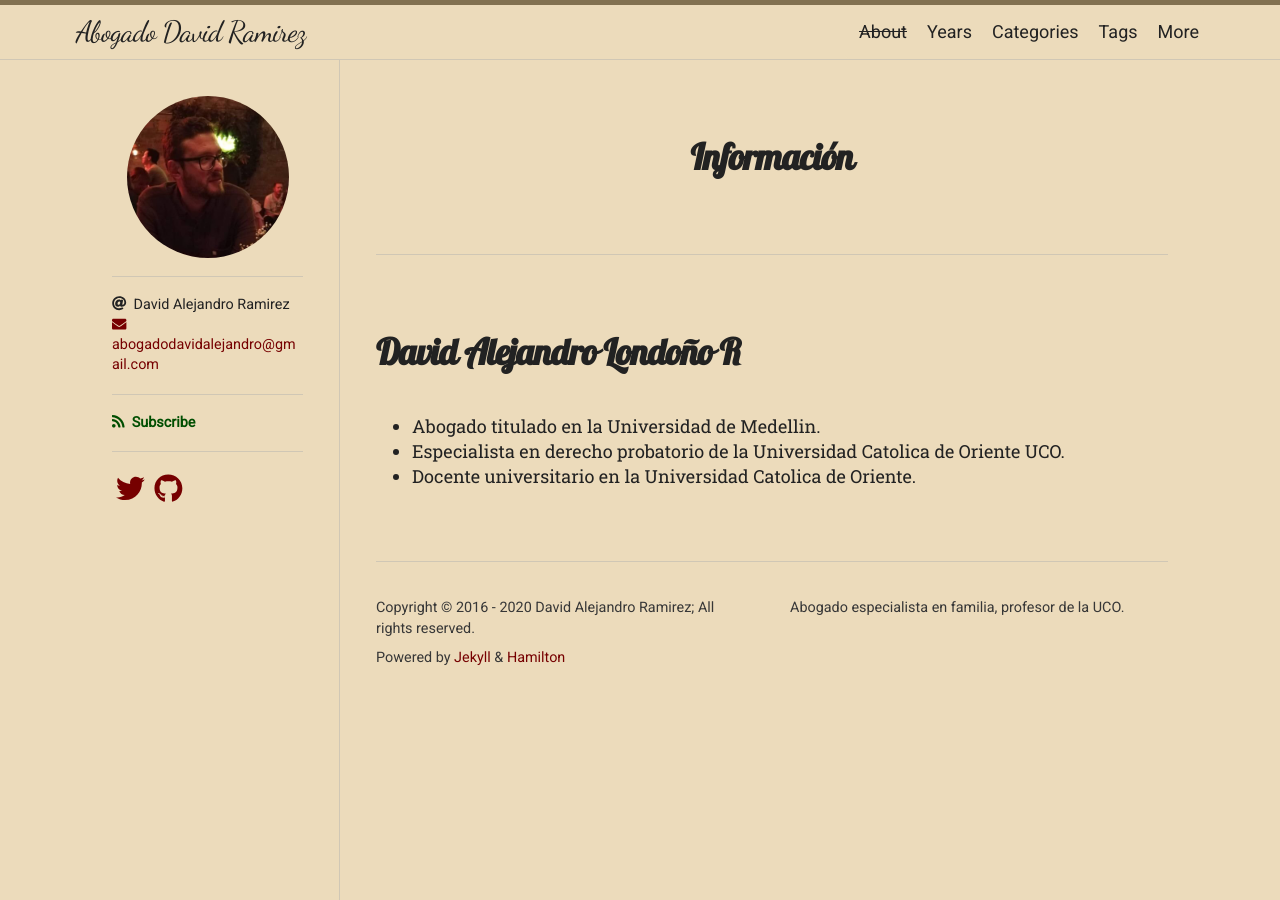
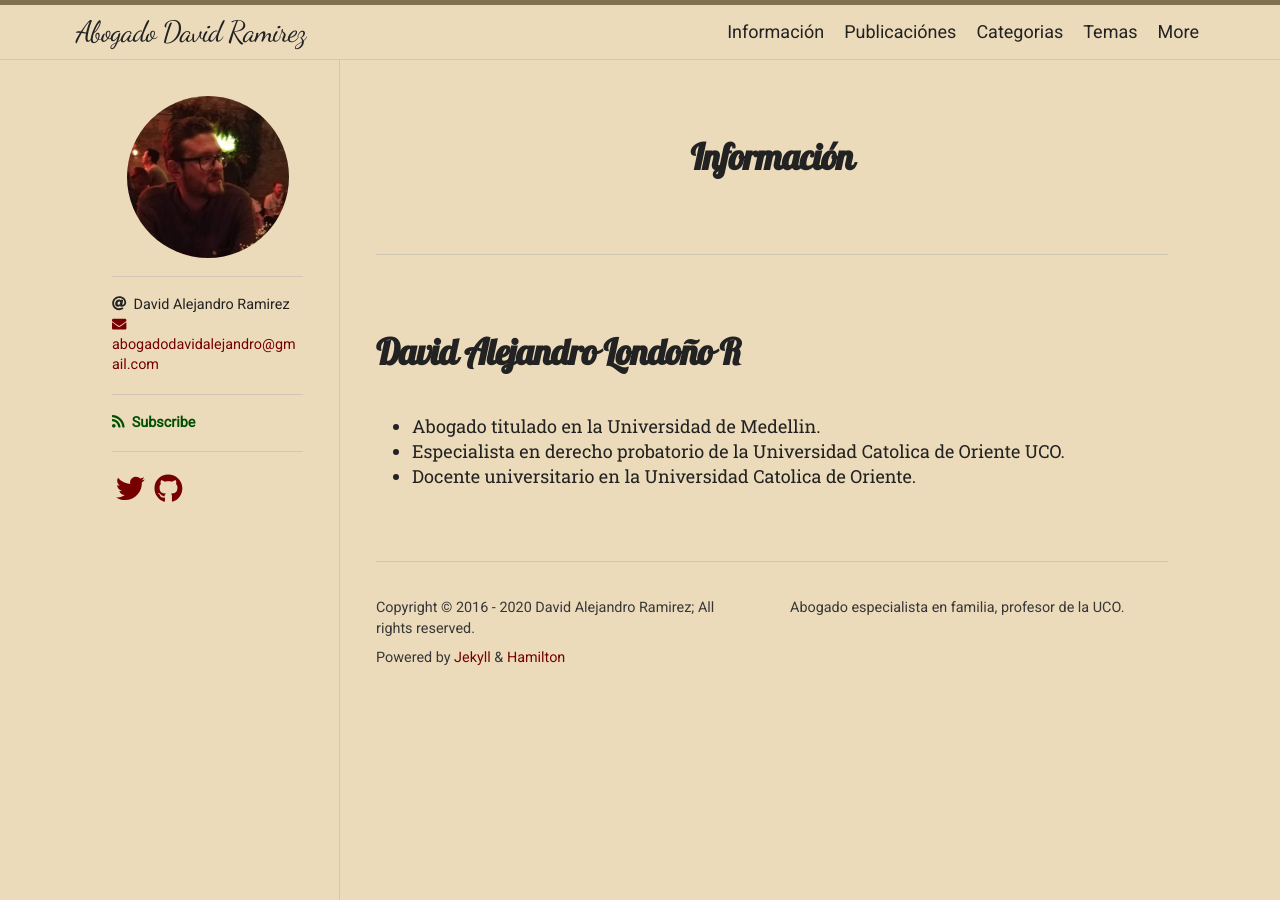
Before and after one commit to abogado-david-alejandro/abogado-david-alejandro.github.io, a Jekyll site: the page built from info.md, in a window 1280 px wide. Built offline with Jekyll 4.4.1, drawn with Linux system fonts in a browser that asks for light colours; nearby versions of some CDN libraries; some web fonts are replaced.

Commit message:
commit inicial

```diff
--- a/_data/navigation.yml
+++ b/_data/navigation.yml
@@ -1,10 +1,10 @@
-- title: About
+- title: Información
   url: /about/
-- title: Years
+- title: Publicaciónes
   url: /years/
-- title: Categories
+- title: Categorias
   url: /categories/
-- title: Tags
+- title: Temas
   url: /tags/
 - title: More
   sublinks:
--- a/info.md
+++ b/info.md
@@ -1,7 +1,7 @@
 ---
 layout: page
 title: Información
-permalink: /about/
+permalink: /info/
 ---
 
 # David Alejandro Londoño R
```
